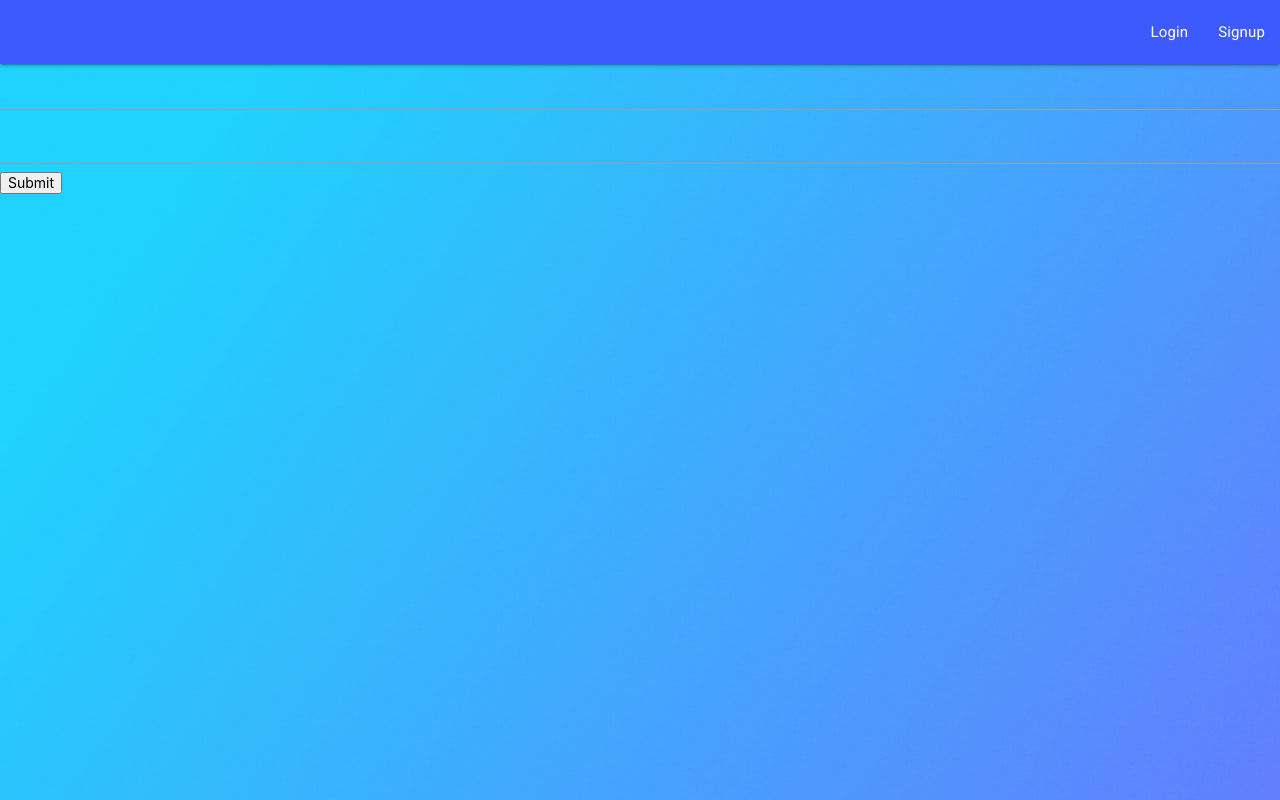
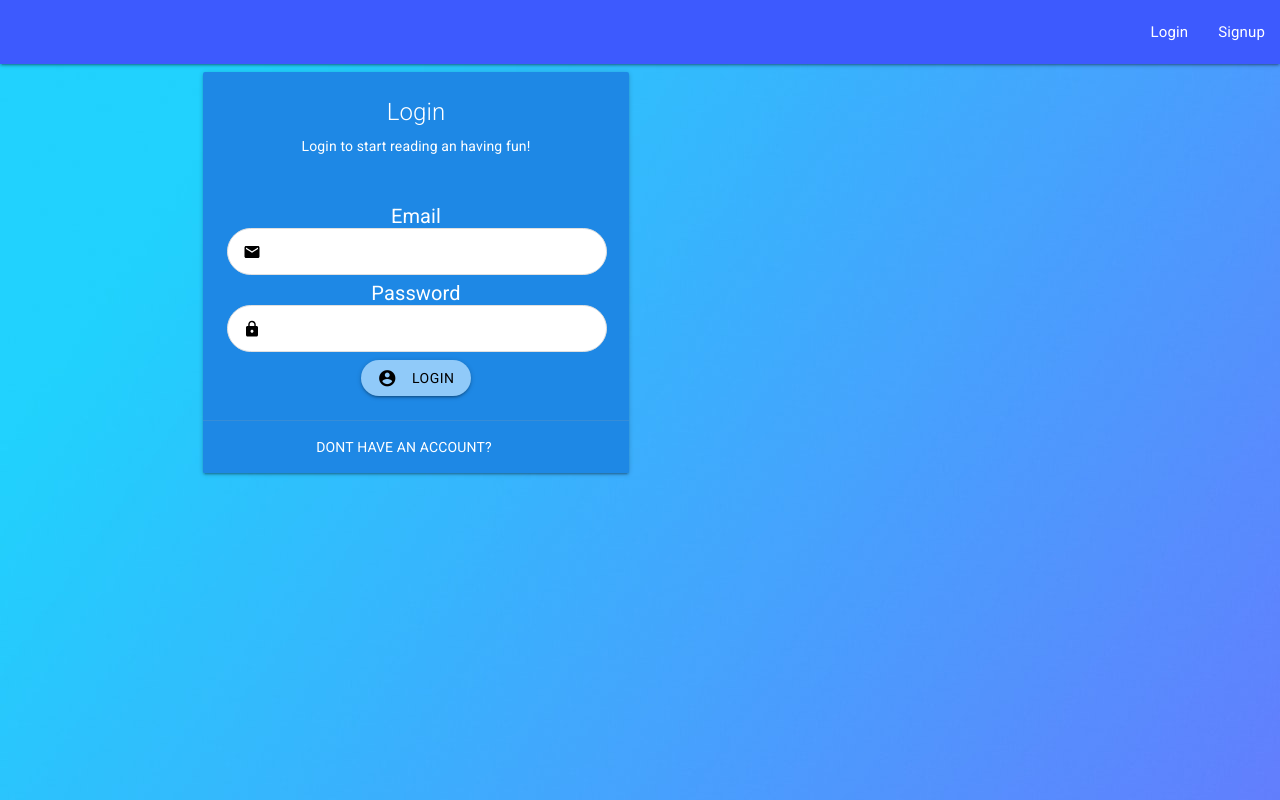
Before and after one commit to JoshuaDarron/library, a Vue app in the folder app_client/: page /login in a window 1280 px wide. Built offline with nearby package versions, Linux system fonts and the light colour scheme.

Commit message:
Added the login form.

```diff
--- a/app_client/src/App.vue
+++ b/app_client/src/App.vue
@@ -8,7 +8,7 @@
 							menu
 						</i>
 					</a>
-					<ul id="nav-mobile" class="right hide-on-med-and-down">
+					<ul id="nav-mobile" class="right">
 						<li>
 							<a href="/login">
 								Login
@@ -60,8 +60,4 @@ export default {
 .nav-wrapper {
 	background-color: #3d5afe;
 }
-
-.material-icons {
-	color: rgba(0, 0, 0, 0.54);
-}
 </style>
--- a/app_client/src/pages/Login/Login.css
+++ b/app_client/src/pages/Login/Login.css
@@ -0,0 +1,31 @@
+form {
+    margin-top: 50px;
+}
+
+input {
+    border: .5px solid #e0e0e0 !important;
+    max-width: 500px;
+    box-shadow: none !important;
+    border-radius: 100px !important;
+    background-color: #fff !important;
+    text-indent: 40px;
+    box-sizing: inherit;
+}
+
+input[type="email"] {
+    background: url('~@/assets/images/email.png') no-repeat scroll 15px 14px;
+}
+
+input[type="password"] {
+    background: url('~@/assets/images/lock.png') no-repeat scroll 15px 14px;
+}
+
+label {
+    margin-top: 200px !important;
+    color: #fff !important;
+    font-size: 20px;
+}
+
+.submit {
+    border-radius: 100px !important;
+}
--- a/app_client/src/pages/Login/Login.vue
+++ b/app_client/src/pages/Login/Login.vue
@@ -1,10 +1,39 @@
 <template>
 	<div>
-        <form>
-            <input type="text">
-            <input type="text">
-            <button>Submit</button>
-        </form>
+        <div class="container">
+            <div class="row">
+                <div class="col s12 m6 center-align">
+                    <div class="card blue darken-1 center-align hoverable">
+                        <div class="card-content white-text">
+                            <span class="card-title">
+                                Login
+                            </span>
+                            <p>Login to start reading an having fun!</p>
+                            <form>
+                                <label for="email">
+                                    Email
+                                </label>
+                                <input name="email" type="email">
+
+                                <label for="password">
+                                    Password
+                                </label>
+                                <input name="password" type="password">
+                                <a class="waves-effect waves-light btn blue lighten-3 black-text submit">
+                                    <i class="material-icons left">account_circle</i>
+                                    Login
+                                </a>
+                            </form>
+                        </div>
+                        <div class="card-action">
+                            <a class="white-text" href="/signup">
+                                Dont have an account?
+                            </a>
+                        </div>
+                    </div>
+                </div>
+            </div>
+        </div>
 	</div>
 </template>
 
```
Also changed, not shown: app_client/src/assets/images/email.png (added), app_client/src/assets/images/lock.png (added).
